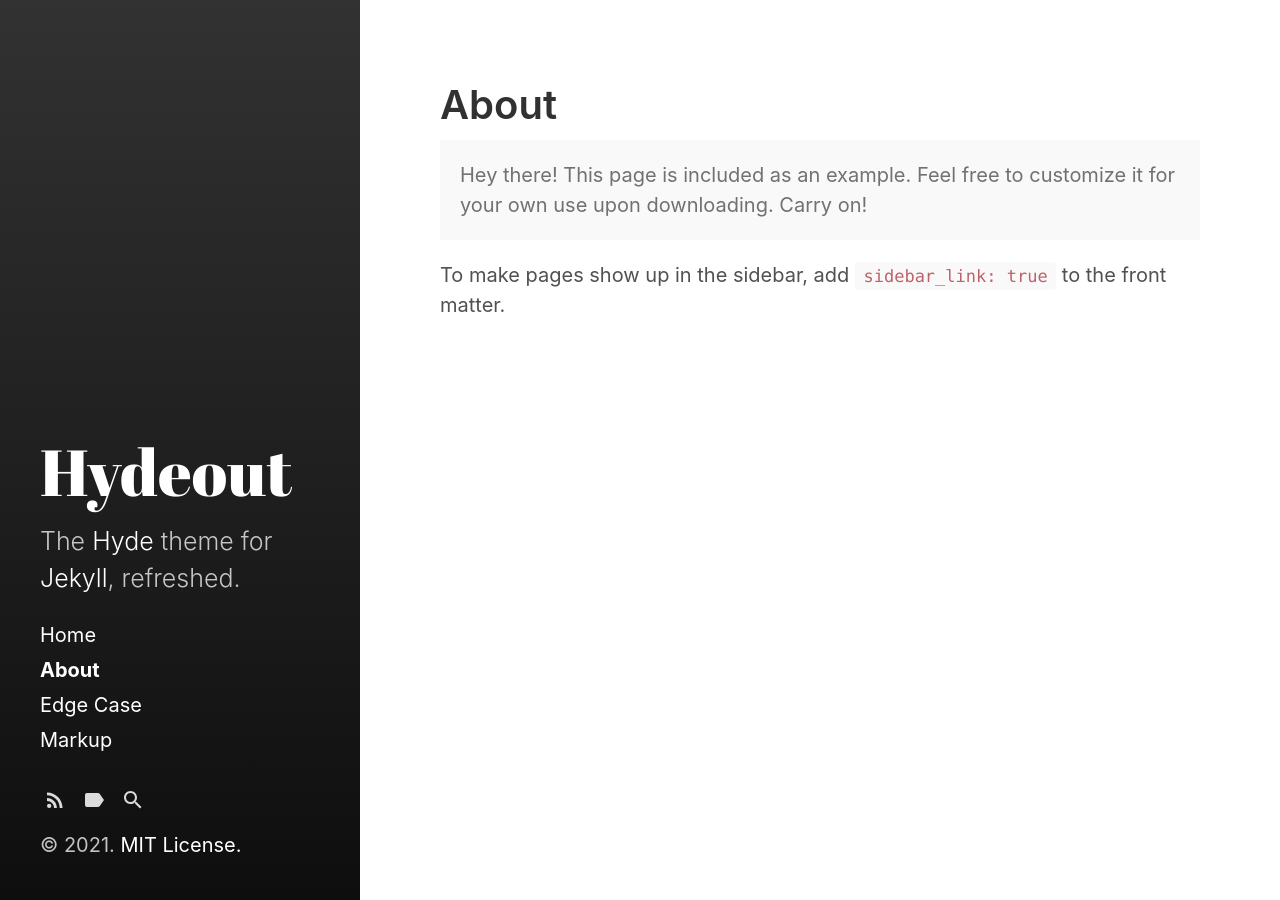
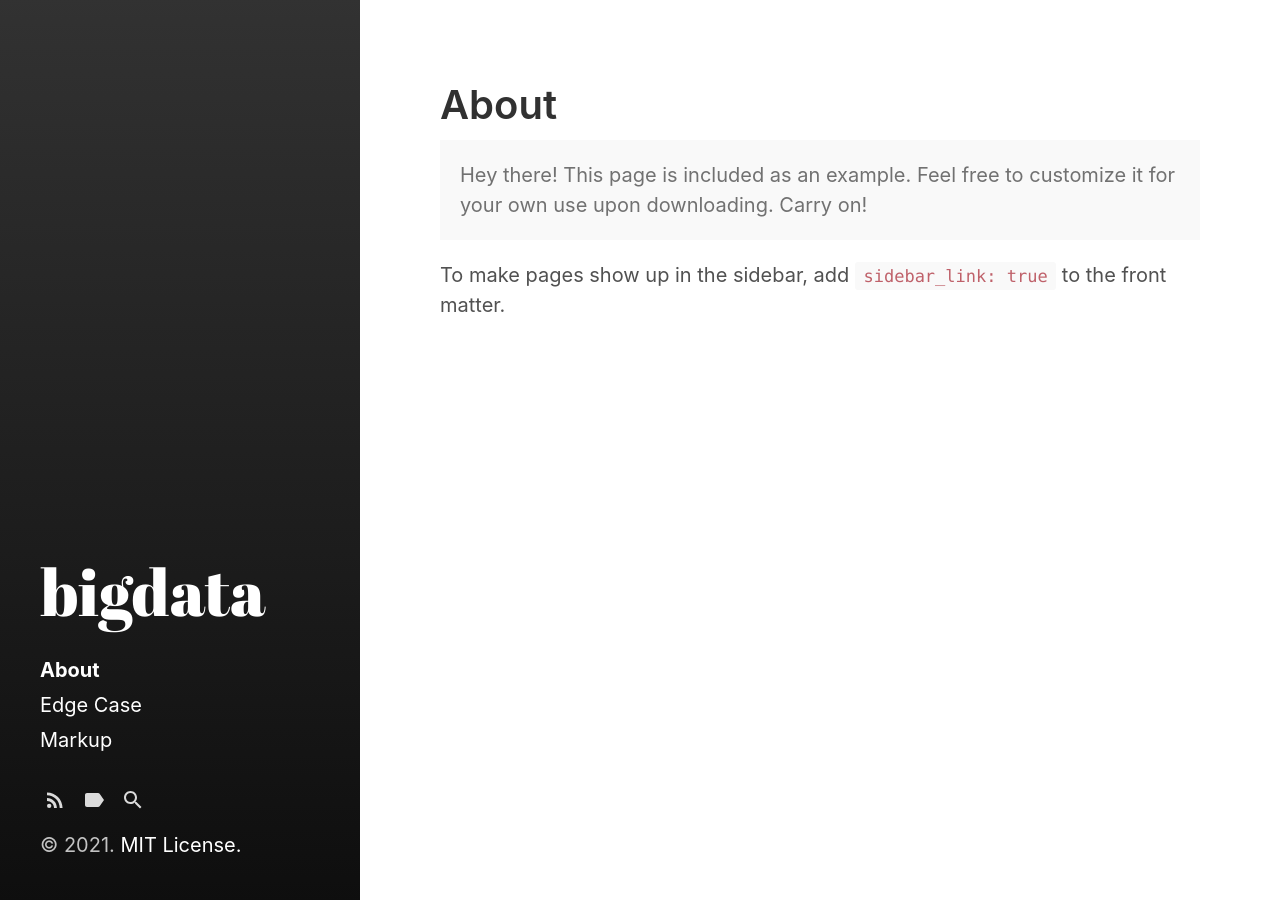
Before and after one commit to jelly-wzj/bigdata, a Jekyll site: the page built from about.md, in a window 1280 px wide. Built offline with Jekyll 4.4.1, drawn with Linux system fonts in a browser that asks for light colours.

Commit message:
init blog

```diff
--- a/_config.yml
+++ b/_config.yml
@@ -1,37 +1 @@
-# Dependencies
-markdown:         kramdown
-highlighter:      rouge
-
-# Setup
-title:            Hydeout
-tagline:          'A Jekyll theme'
-description:      'The <a href="http://hyde.getpoole.com" target="_blank">Hyde</a> theme for <a href="http://jekyllrb.com" target="_blank">Jekyll</a>, refreshed.'
-url:              https://jelly-wzj.github.io
-baseurl:          '/hydeout'
-                  # the optional subpath of your site, e.g. "/blog"
-                  # NB: This applies to all pages in your Jekyll site.
-                  # If you want to move just the blog index pages but keep
-                  # other pages at root, see the paginate_path and
-                  # sidebar_blog_link below.
-
-author:
-  name:           'Andrew Fong'
-  url:            https://twitter.com/fongandrewc
-
-paginate:         5
-# paginate_path:    '/page:num'
-                    # Or '/blog/page:num' if you want to move your index pages
-
-plugins:
-  - jekyll-feed
-  - jekyll-gist
-  - jekyll-paginate
-
-# Sidebar link settings
-sidebar_home_link:  true
-# sidebar_blog_link:  '/blog'   # By default, your home page is your blog
-                                # page. If you change your paginate_path,
-                                # set this to the root of the paginate_path
-                                # to enable a separate blog link.
-
 theme: jekyll-theme-cayman
```
